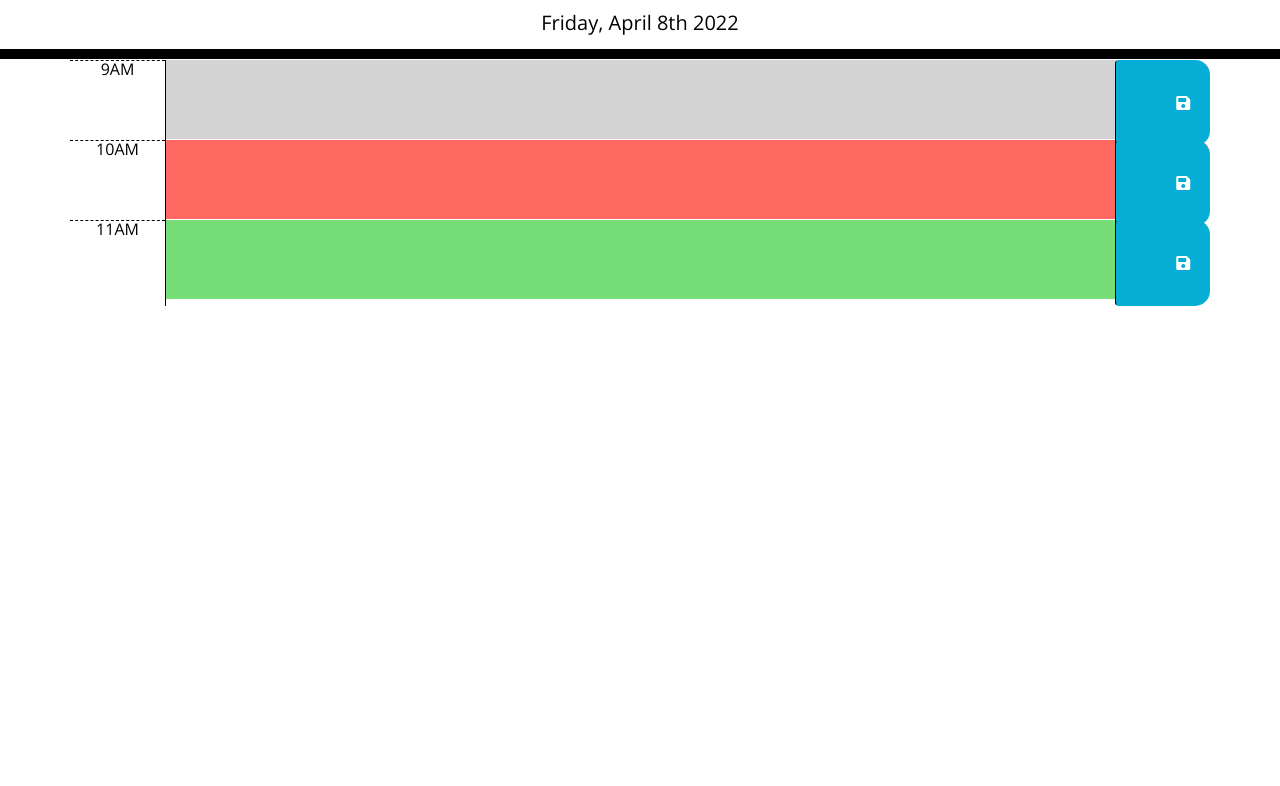
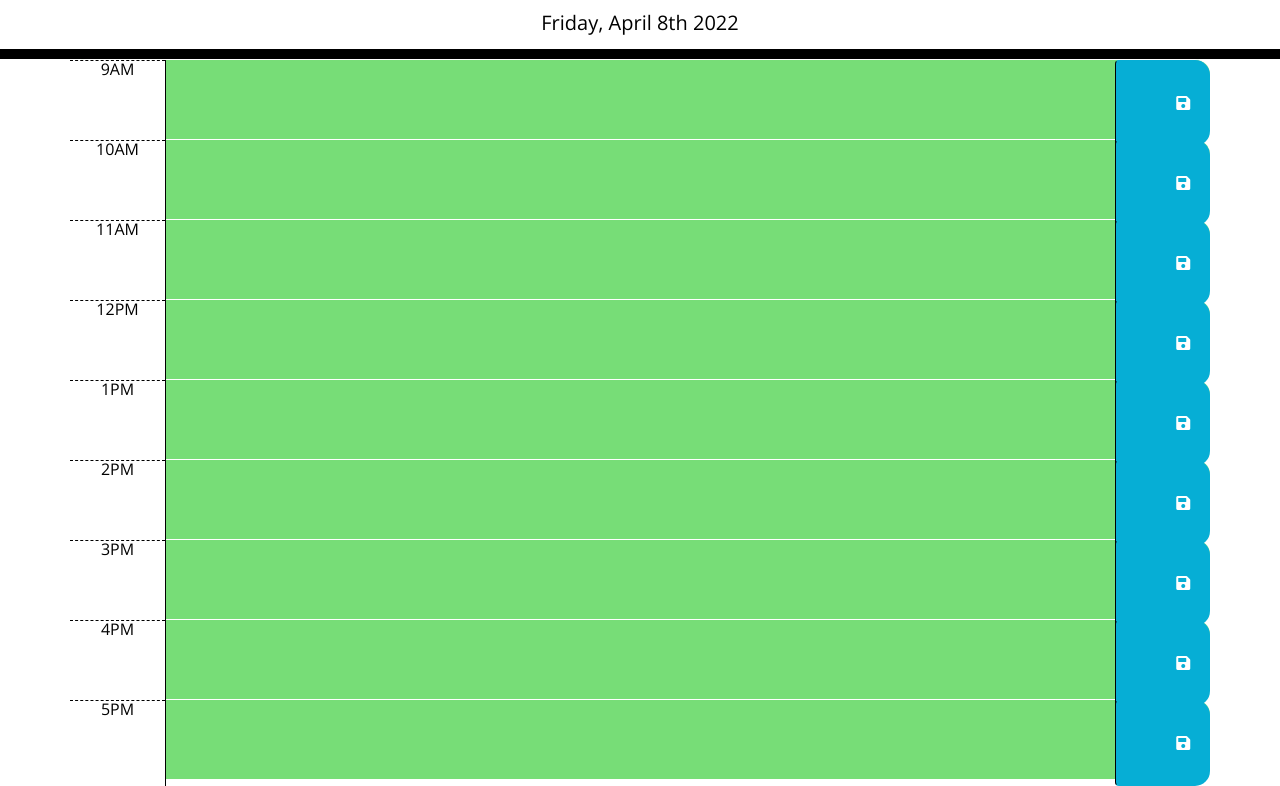
Before and after one commit to XingMeng11/workday-scheduler, a plain HTML site: page index.html in a window 1280 px wide. Shown: the part 108-894 px from the top of the page. Before the commit the page ends 800 px from the top, so only its background shows below. Drawn offline with nearby package versions, Linux system fonts and the light colour scheme.

Commit message:
added 10 blocks in html, and created a for loop to add color to the textarea according to current hour

```diff
--- a/index.html
+++ b/index.html
@@ -33,7 +33,7 @@
         in the finished product.) -->
 
       <!-- example of a past time block -->
-      <div id="hour-9" class="row time-block past">
+      <div id="hour-9" class="row time-block">
         <div class="col-md-1 hour">9AM</div>
         <textarea class="col-md-10 description"> </textarea>
         <button class="btn saveBtn col-md-1">
@@ -42,7 +42,7 @@
       </div>
 
       <!-- example of a present time block -->
-      <div id="hour-10" class="row time-block present">
+      <div id="hour-10" class="row time-block">
         <div class="col-md-1 hour">10AM</div>
         <textarea class="col-md-10 description"> </textarea>
         <button class="btn saveBtn col-md-1">
@@ -51,13 +51,64 @@
       </div>
 
       <!-- example of a future time block -->
-      <div id="hour-11" class="row time-block future">
+      <div id="hour-11" class="row time-block">
         <div class="col-md-1 hour">11AM</div>
         <textarea class="col-md-10 description"> </textarea>
         <button class="btn saveBtn col-md-1">
           <i class="fas fa-save"></i>
         </button>
       </div>
+
+
+      <div id="hour-12" class="row time-block">
+        <div class="col-md-1 hour">12PM</div>
+        <textarea class="col-md-10 description"> </textarea>
+        <button class="btn saveBtn col-md-1">
+          <i class="fas fa-save"></i>
+        </button>
+      </div>
+
+      <div id="hour-13" class="row time-block">
+        <div class="col-md-1 hour">1PM</div>
+        <textarea class="col-md-10 description"> </textarea>
+        <button class="btn saveBtn col-md-1">
+          <i class="fas fa-save"></i>
+        </button>
+      </div>
+
+      <div id="hour-14" class="row time-block">
+        <div class="col-md-1 hour">2PM</div>
+        <textarea class="col-md-10 description"> </textarea>
+        <button class="btn saveBtn col-md-1">
+          <i class="fas fa-save"></i>
+        </button>
+      </div>
+
+      <div id="hour-15" class="row time-block">
+        <div class="col-md-1 hour">3PM</div>
+        <textarea class="col-md-10 description"> </textarea>
+        <button class="btn saveBtn col-md-1">
+          <i class="fas fa-save"></i>
+        </button>
+      </div>
+
+
+      <div id="hour-16" class="row time-block">
+        <div class="col-md-1 hour">4PM</div>
+        <textarea class="col-md-10 description"> </textarea>
+        <button class="btn saveBtn col-md-1">
+          <i class="fas fa-save"></i>
+        </button>
+      </div>
+
+      <div id="hour-17" class="row time-block">
+        <div class="col-md-1 hour">5PM</div>
+        <textarea class="col-md-10 description"> </textarea>
+        <button class="btn saveBtn col-md-1">
+          <i class="fas fa-save"></i>
+        </button>
+      </div>
+
     </div>
     <script src="https://code.jquery.com/jquery-3.4.1.min.js"></script>
     <script src="https://cdnjs.cloudflare.com/ajax/libs/moment.js/2.24.0/moment.min.js"></script>
--- a/script.js
+++ b/script.js
@@ -1,2 +1,25 @@
+//identify now time
+//show different color of past,now,and later block
+//save input to local storage
+
+
+//show current date in the header as shown in the example
 var today = moment();
 $("#currentDay").text(today.format("dddd, MMMM Do YYYY"));
+
+
+// establish a variable to store the current hour
+
+var current_time = new Date($.now());
+var current_hour = parseInt(current_time.getHours())
+
+for (let i = 9 ; i < 18; i ++){
+    id = "#hour-" + i.toString()
+    if (current_hour < i){
+        $(id).addClass('future')
+      }else if (current_hour === i){
+        $(id).addClass('present')
+      }else if (current_hour > i){
+        $(id).addClass('past')
+      }
+}
```
